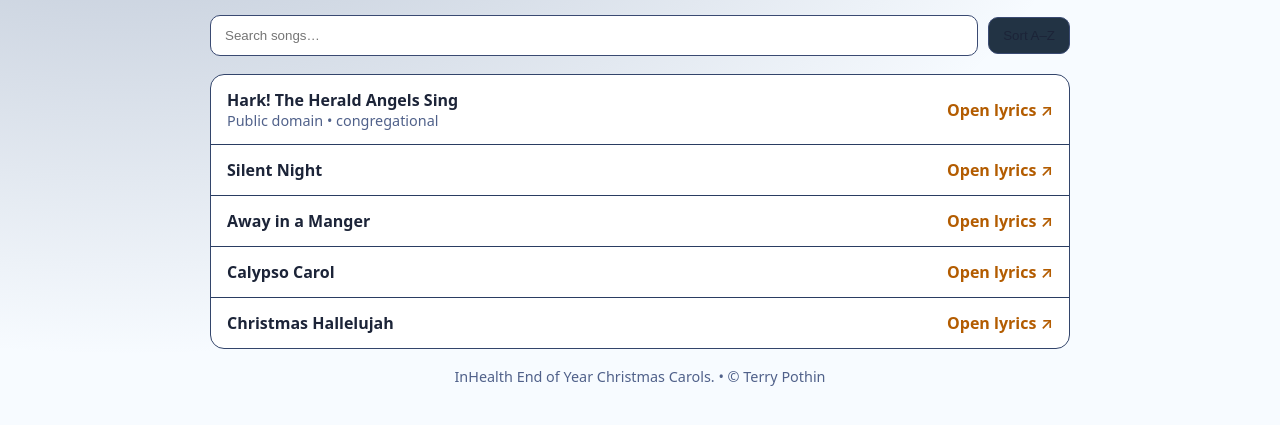
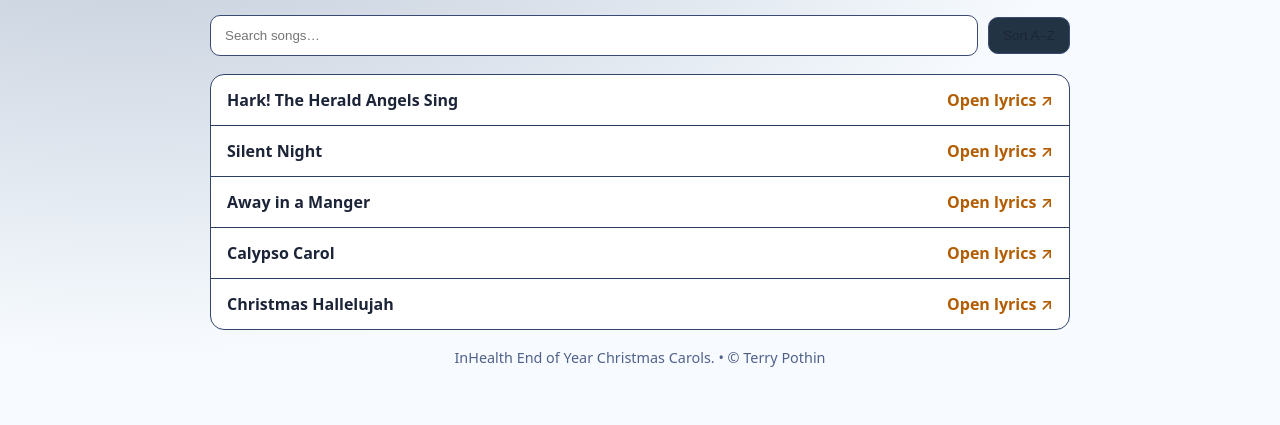
Before and after one commit to terrypothin77/inhealth-christmas-carols, a plain HTML site: page index.html in a window 1280 px wide. Shown: the part 159-584 px from the top of the page. Drawn offline with Linux system fonts and the light colour scheme.

Commit message:
Add files via upload

```diff
--- a/index.html
+++ b/index.html
@@ -49,9 +49,8 @@
       <div class="item" role="listitem" data-title="Hark! The Herald Angels Sing" data-key="hark">
         <div>
           <div class="title">Hark! The Herald Angels Sing</div>
-          <div class="meta">Public domain • congregational</div>
         </div>
-        <a class="go" target="_blank" rel="noopener" href="https://hymnary.org/text/hark_the_herald_angels_sing_glory_to_the">Open lyrics ↗</a>
+        <a class="go" target="_blank" rel="noopener" href="https://terrypothin77.github.io/inhealth-christmas-carols/harktheherald.html">Open lyrics ↗</a>
       </div>
 
       <div class="item" role="listitem" data-title="Silent Night" data-key="silentnight">
```
